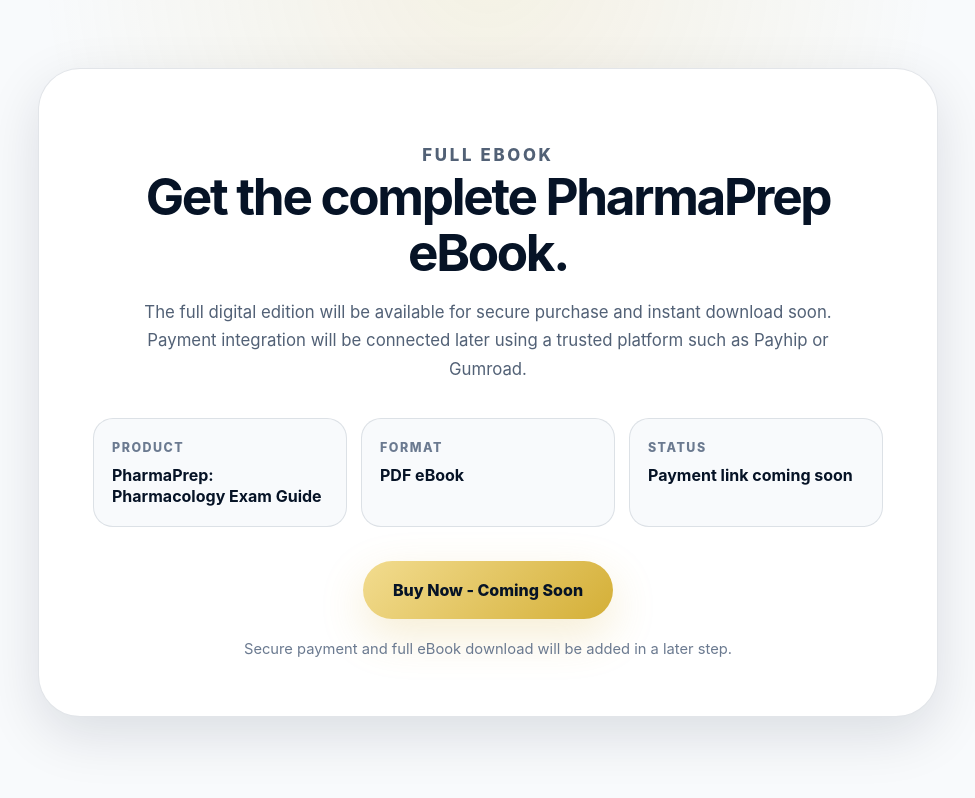
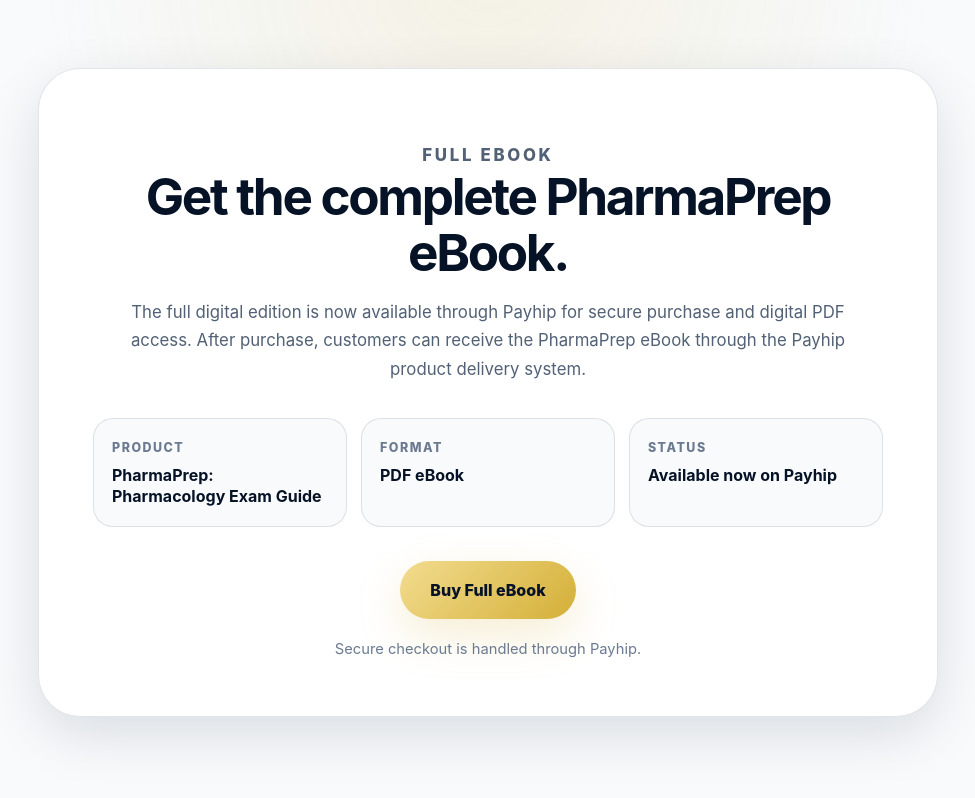
Before and after one commit to Mimruwa/pharmaprep-book, a plain HTML site: page index.html in a window 1280 px wide. Shown: the part 4872-5670 px from the top of the page, without its empty margins (152-1127 px from the left). Drawn offline with Linux system fonts and the light colour scheme.

Commit message:
Add files via upload

```diff
--- a/index.html
+++ b/index.html
@@ -129,7 +129,7 @@
           </p>
 
           <div class="hero-actions">
-            <a href="#buy" class="btn btn-primary">Buy Full eBook</a>
+            <a href="https://payhip.com/b/8UueI" class="btn btn-primary" target="_blank" rel="noopener noreferrer">Buy Full eBook</a>
             <a href="pdf/PharmaPrep_Free_Sample.pdf" class="btn btn-secondary" download>
               Download Free Sample
             </a>
@@ -402,9 +402,9 @@
           <h2>Get the complete PharmaPrep eBook.</h2>
 
           <p>
-            The full digital edition will be available for secure purchase and
-            instant download soon. Payment integration will be connected later
-            using a trusted platform such as Payhip or Gumroad.
+            The full digital edition is now available through Payhip for secure
+purchase and digital PDF access. After purchase, customers can receive
+the PharmaPrep eBook through the Payhip product delivery system.
           </p>
 
           <div class="buy-details">
@@ -420,16 +420,16 @@
 
             <div>
               <span>Status</span>
-              <strong>Payment link coming soon</strong>
+              <strong>Available now on Payhip</strong>
             </div>
           </div>
 
-          <a href="book.html" class="btn btn-primary btn-large">
-            Buy Now - Coming Soon
-          </a>
+          <a href="https://payhip.com/b/8UueI" class="btn btn-primary btn-large" target="_blank" rel="noopener noreferrer">
+  Buy Full eBook
+</a>
 
           <p class="small-note">
-            Secure payment and full eBook download will be added in a later step.
+            Secure checkout is handled through Payhip.
           </p>
         </div>
       </div>
--- a/script.js
+++ b/script.js
@@ -88,6 +88,8 @@
 
   /* ------------------------------
      Smooth Anchor Scrolling
+     Only works for same-page # links.
+     External links like Payhip are not blocked.
   ------------------------------ */
   const internalLinks = document.querySelectorAll('a[href^="#"]');
 
@@ -192,19 +194,4 @@
       });
     });
   });
-
-  /* ------------------------------
-     Coming Soon Buy Button Notice
-  ------------------------------ */
-  const buyButton = document.querySelector("#buy .btn-primary");
-
-  if (buyButton) {
-    buyButton.addEventListener("click", function (event) {
-      event.preventDefault();
-
-      alert(
-        "The full PharmaPrep eBook purchase link is coming soon. For now, you can download the free sample PDF."
-      );
-    });
-  }
 })();
```
